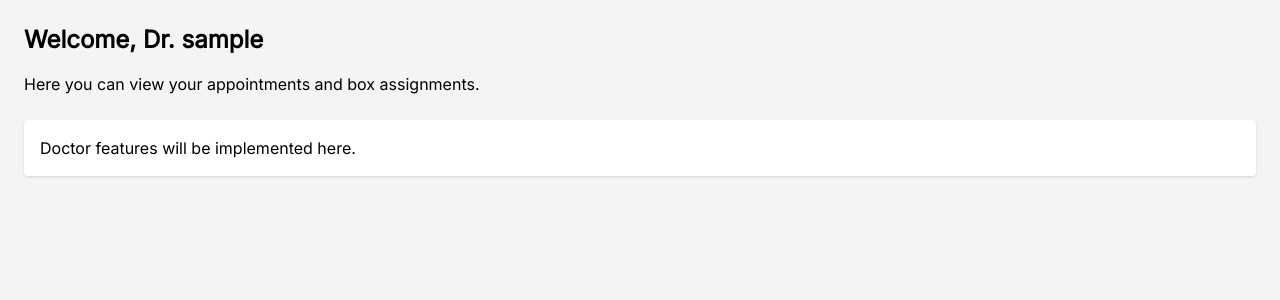
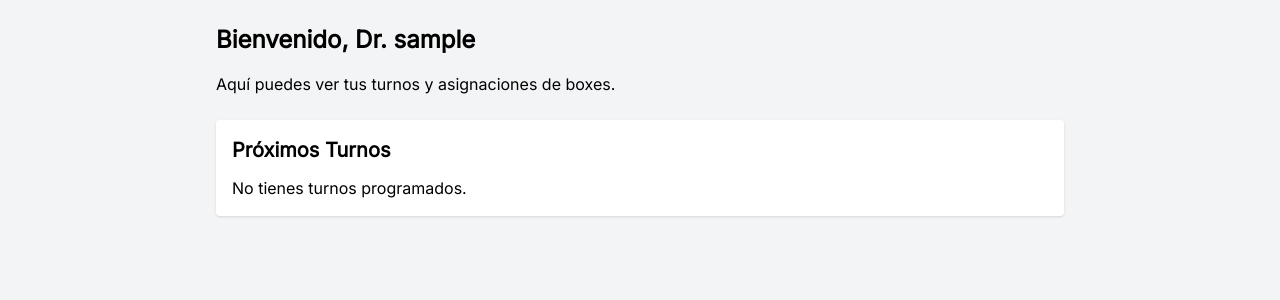
Before and after one commit to eduardomelgarejo/blackboxai-1745083051690, a Flask app: template templates/doctor_dashboard.html in a window 1280 px wide. Shown: the part 60-360 px from the top of the page. Run offline with Flask 3, Linux system fonts and the light colour scheme; the template is opened without the code that fills it, so the values that code supplies are empty; the visitor is signed in with stand-in values (Sample User, id 1); some libraries are stand-ins or nearby versions.

Commit message:
Add templates/doctor_dashboard.html 1745085298859

```diff
--- a/templates/doctor_dashboard.html
+++ b/templates/doctor_dashboard.html
@@ -18,13 +18,34 @@
         <h1 class="text-xl font-bold">Doctor Dashboard</h1>
         <a href="{{ url_for('logout') }}" class="hover:underline">Logout</a>
     </nav>
-    <main class="p-6">
-        <h2 class="text-2xl font-semibold mb-4">Welcome, Dr. {{ current_user.username }}</h2>
-        <p class="mb-6">Here you can view your appointments and box assignments.</p>
-        <!-- Placeholder for doctor UI -->
-        <div class="bg-white p-4 rounded shadow">
-            <p>Doctor features will be implemented here.</p>
-        </div>
+    <main class="p-6 max-w-4xl mx-auto">
+        <h2 class="text-2xl font-semibold mb-4">Bienvenido, Dr. {{ current_user.username }}</h2>
+        <p class="mb-6">Aquí puedes ver tus turnos y asignaciones de boxes.</p>
+        <section class="bg-white p-4 rounded shadow">
+            <h3 class="text-xl font-semibold mb-3">Próximos Turnos</h3>
+            {% if appointments %}
+            <table class="w-full border-collapse border border-gray-300">
+                <thead>
+                    <tr class="bg-gray-200">
+                        <th class="border border-gray-300 p-2 text-left">Box</th>
+                        <th class="border border-gray-300 p-2 text-left">Fecha y Hora</th>
+                        <th class="border border-gray-300 p-2 text-left">Estado</th>
+                    </tr>
+                </thead>
+                <tbody>
+                    {% for appointment in appointments %}
+                    <tr>
+                        <td class="border border-gray-300 p-2">{{ appointment.box.name }}</td>
+                        <td class="border border-gray-300 p-2">{{ appointment.appointment_time.strftime('%Y-%m-%d %H:%M') }}</td>
+                        <td class="border border-gray-300 p-2">{{ appointment.status }}</td>
+                    </tr>
+                    {% endfor %}
+                </tbody>
+            </table>
+            {% else %}
+            <p>No tienes turnos programados.</p>
+            {% endif %}
+        </section>
     </main>
 </body>
 </html>
```
